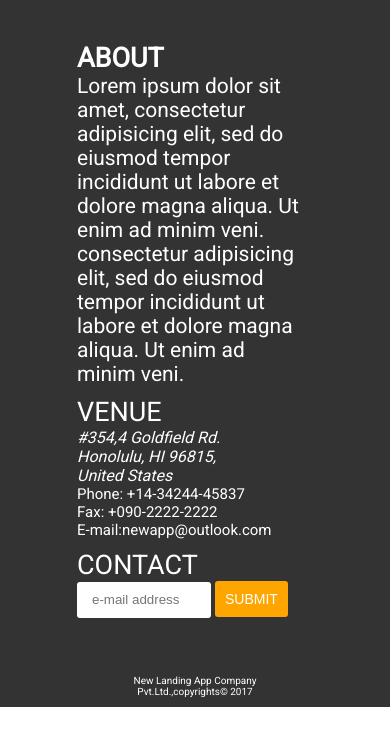
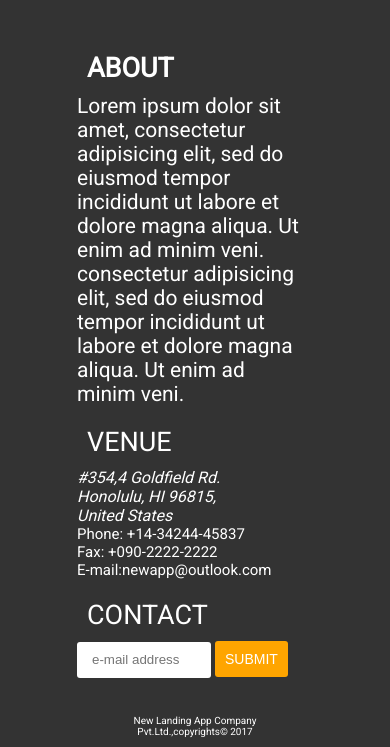
Before and after one commit to hashrakesh/Canvas-digital_clock, a plain HTML site: page index.html in a window 390 px wide. Shown: the part 3993-4740 px from the top of the page. Before the commit the page ends 4700 px from the top, so only its background shows below. Drawn offline with nearby package versions, Linux system fonts and the light colour scheme.

Commit message:
Update style.css

```diff
--- a/style.css
+++ b/style.css
@@ -875,6 +875,7 @@ input[type="email"] {
   }
   .about_contact > h3 {
     font-size: 27px;
+    padding: 10px;
 }
     .about_contact > p {
     font-size: 21px;
@@ -883,6 +884,7 @@ input[type="email"] {
   .address > h3 {
     font-size: 27px;
     font-weight: 400;
+    padding: 10px;
 }
   address{
     font-size: 16px;
@@ -899,6 +901,7 @@ input[type="email"] {
   .e_mail > h3 {
     font-size: 27px;
     font-weight: 400;
+    padding: 10px;
 }
   .e_mail {
     width: 100%;
```
